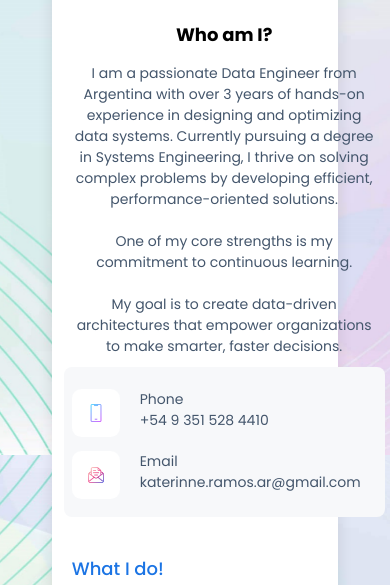
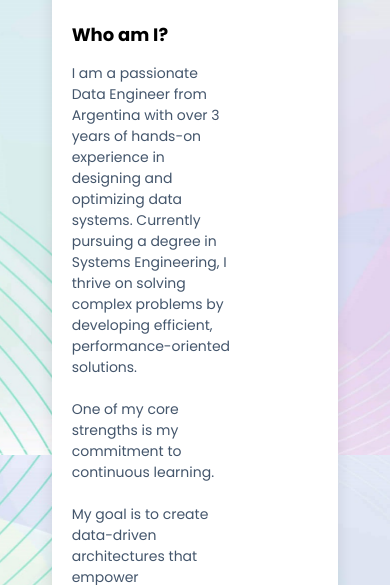
Before and after one commit to katerinneramos/my-portfolio, a plain HTML site: page index.html in a window 390 px wide. Shown: the part 1233-1818 px from the top of the page. Drawn offline with nearby package versions, Linux system fonts and the light colour scheme.

Commit message:
Cambios en tamaños

```diff
--- a/index.html
+++ b/index.html
@@ -1,6 +1,5 @@
 <!DOCTYPE html>
 <html lang="en">
-<meta name="viewport" content="width=device-width, initial-scale=1">
 
 <head>
     <meta charset="UTF-8">
@@ -96,7 +95,8 @@
                         faster
                         decisions.
                     </p>
-
+                </div>
+            </div>
             <div class="contact-info">
                 <div class="contact-info1">
                     <p><img src="icons\contact-info\celular.png" alt="Phone Icon">Phone <br> +54 9 351 528
@@ -112,8 +112,6 @@
                                 Argentina
                             </p>
                         </div> -->
-                    </div>
-                </div>
             </div>
             <div class="section-about">
                 <div class="about-me">
--- a/styles.css
+++ b/styles.css
@@ -252,8 +252,9 @@ section {
     padding: 8px;
     border-radius: 8px;
     margin-bottom: 10px;
-    width: 100%;
+    width: 98%;
     max-width: auto;
+    margin-top: 20px;
 }
 
 .contact-info p {
@@ -262,6 +263,7 @@ section {
     font-size: 12px;
     text-align: left;
     color: #44566c;
+    width: 90%;
 }
 
 .contact-info a {
@@ -391,7 +393,7 @@ a[download] {
     display: flex;
     align-items: flex-start;
     /* Alinea los elementos al inicio */
-    gap: 30px;
+    gap: 20px;
     /* Espacio entre la imagen y el texto */
 }
 
@@ -668,9 +670,9 @@ a[download] {
     }
 
     .about-section {
-        display: flex;
         flex-direction: column;
-        gap: 20px;
+        /* Cambia la dirección del diseño a vertical */
+        margin-top: 10px;
     }
 
     .about-image img {
@@ -683,8 +685,9 @@ a[download] {
     }
 
     .about-text {
-        align-items: center;
-        text-align: center;
+        align-items: left;
+        text-align: left;
+        width: 100%;
     }
 
     .about-content {
```
Lines whose indentation alone changed are shown as unchanged.
